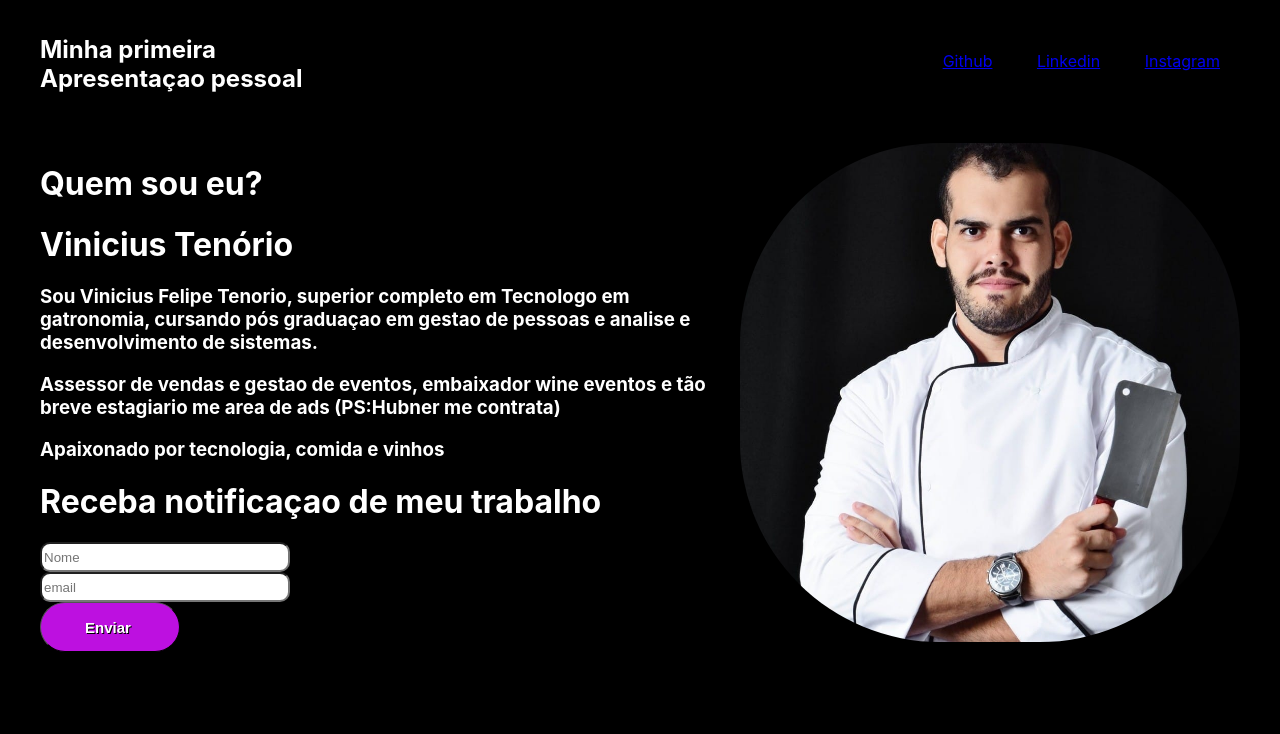
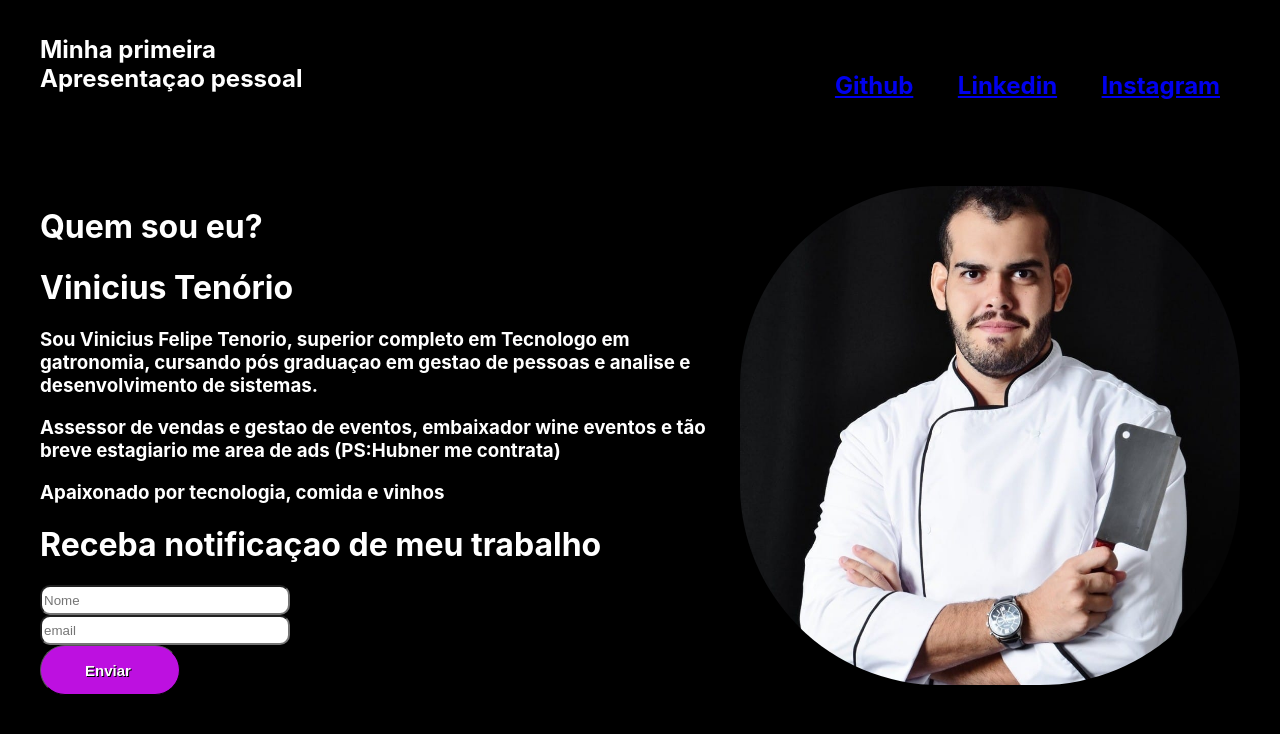
Before and after one commit to viniciusvftt/viniciusvftt.github.io, a plain HTML site: page index.html in a window 1280 px wide. Drawn offline with Linux system fonts and the light colour scheme.

Commit message:
Update index.html

```diff
--- a/index.html
+++ b/index.html
@@ -14,9 +14,9 @@
 
 
                     <ul>
-                        <li><a href="https://github.com/viniciusvftt" >Github</a></li>
-                        <li><a href="https://www.linkedin.com/in/vinicius-tenorio-b02557167/" >Linkedin</a></li>
-                        <li><a href="https://www.instagram.com/viniciusvft/">Instagram</a></li>
+                        <li><a href="https://github.com/viniciusvftt" ><h2>Github</h2></a></li>
+                        <li><a href="https://www.linkedin.com/in/vinicius-tenorio-b02557167/" ><h2>Linkedin</h2></a></li>
+                        <li><a href="https://www.instagram.com/viniciusvft/"><h2>Instagram</h2></a></li>
                     </ul>
         </header>
 
```
